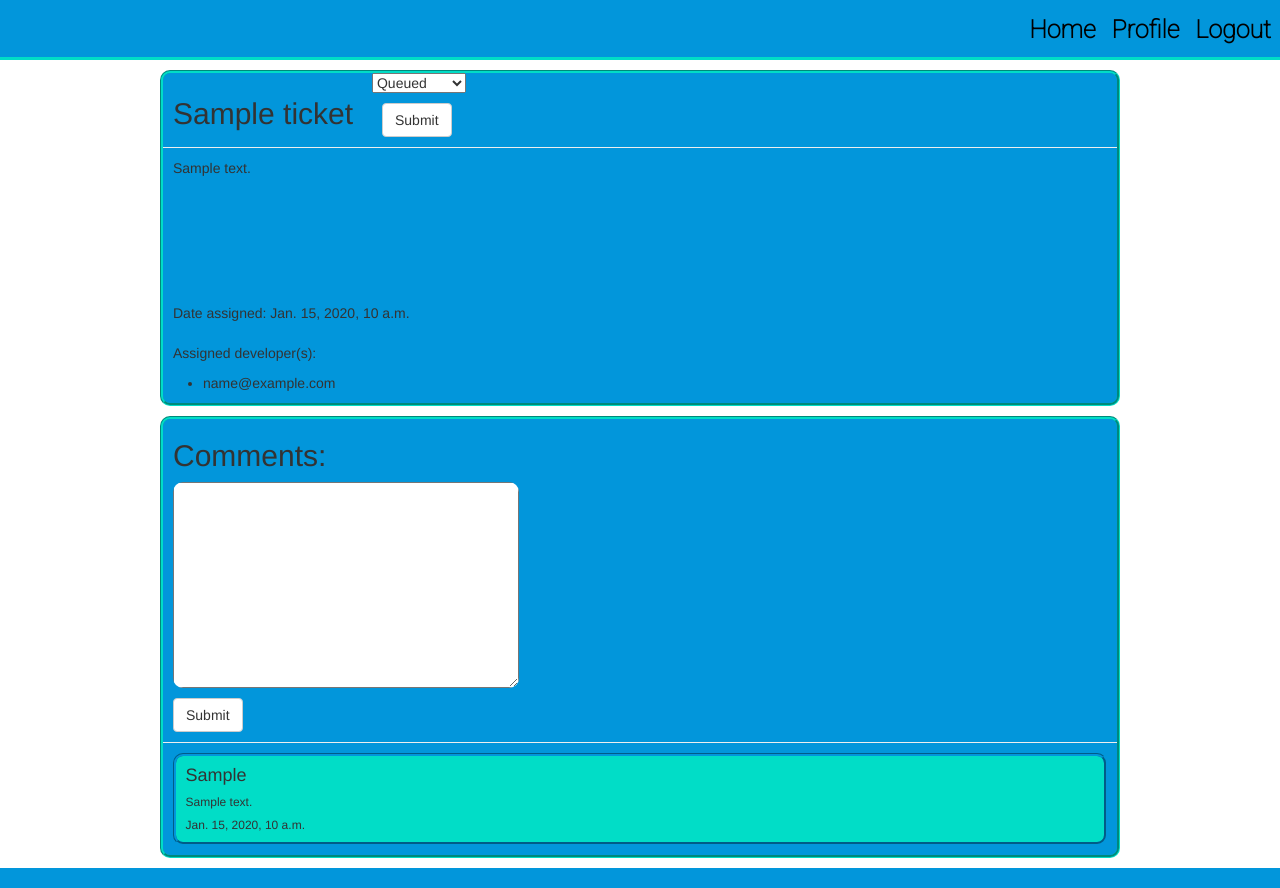
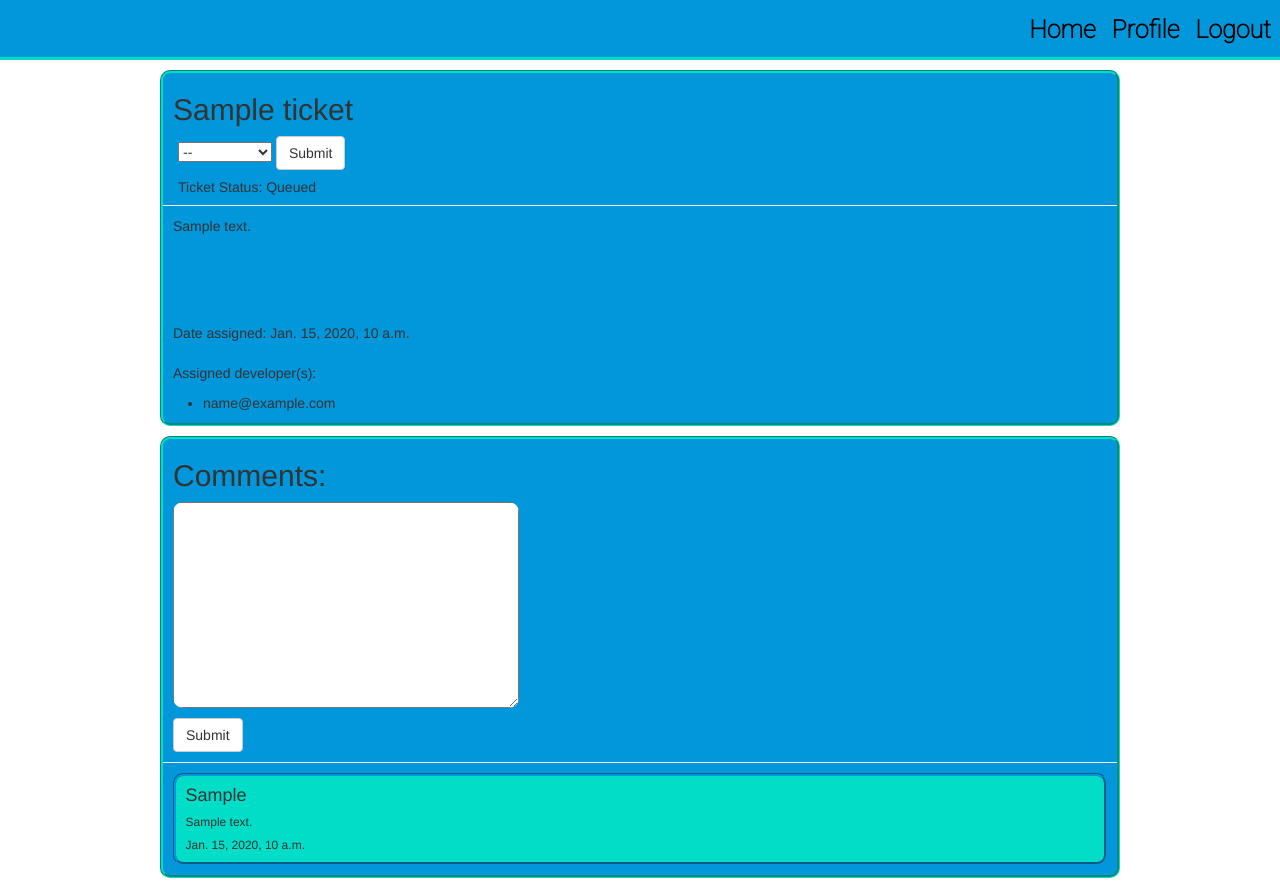
Before and after one commit to implacable/projectManager, a Django app: page /user/ticket/1/ in a window 1280 px wide. Run offline with Django 3.2, Linux system fonts and the light colour scheme; a user stored in the database is signed in; tables that the repository leaves empty hold one stand-in row (values such as "Sample post"); some libraries are stand-ins or nearby versions.

Commit message:
Changing status now works

```diff
--- a/project_ticket/forms.py
+++ b/project_ticket/forms.py
@@ -20,19 +20,6 @@ class AddComment(forms.Form):
 	comment = forms.CharField(widget=forms.Textarea)
 
 
-ticket_statuss = (
-	('Queued', 'Queued'),
-	('In Progress', 'In Progress'),
-	('Testing', 'Testing'),
-	('Completed', 'Completed'),
-	('Back Log', 'Back Log'),
-)
-
-
-class ChangeStatus(forms.Form):
-	status = forms.ChoiceField(choices=ticket_statuss)
-
-
 class AddTicket(forms.Form):
 	ticket = Ticket()
 	name = forms.CharField(label = "Name")
--- a/project_ticket/static/project_ticket/css/ticket_style.css
+++ b/project_ticket/static/project_ticket/css/ticket_style.css
@@ -19,13 +19,13 @@
 	padding-right: 10px;
 }
 
-.header form, h2{
-	display: inline-block;
-}
-
 .header form {
 	padding-left: 15px;
 	padding-top: -10px;
+}
+
+.form_wrapper {
+	display: inline-block;
 }
 
 .comments {
--- a/project_ticket/templates/project_ticket/ticket_detail.html
+++ b/project_ticket/templates/project_ticket/ticket_detail.html
@@ -36,17 +36,25 @@
 								<div class="header">
 									<h2> {{ ticket.name }} </h2>
 
+
+
 									<form action="{% url 'change_status' ticket_id=ticket.id %}" method="POST">
+
+
+										<div class="form_wrapper">
 										{% csrf_token %}
+											<select name="status">
+												<option value="--">--</option>
+												<option value="Queued">Queued</option>
+												<option value="In Progress">In Progress</option>
+												<option value="Testing">Testing</option>
+												<option value="Completed">Completed</option>
+											</select>
 
-										<select name="status">
-											<option value="Queued">Queued</option>
-											<option value="In Progress">In Progress</option>
-											<option value="Testing">Testing</option>
-											<option value="Completed">Completed</option>
-										</select>
+											<input type="submit" value="Submit" class="btn btn-default">
 
-										<p><input type="submit" value="Submit" class="btn btn-default"></p>
+										</div>
+										<h5> Ticket Status: {{ ticket.status}} </h5>
 									</form>
 
 								</div>
--- a/project_ticket/views.py
+++ b/project_ticket/views.py
@@ -1,7 +1,6 @@
 from user_auth.forms import LogIn, CreateUser
 from project_ticket.forms import (EditInfo, EditPassword,
-                                  AddTicket, AddComment,
-                                  ChangeStatus)
+                                  AddTicket, AddComment)
 from project_ticket.models import Project,Ticket,Comment,ActionReport
 from user_auth.models import MyUser
 from project_ticket.models import Project, Ticket
@@ -120,8 +119,6 @@ def ticket_detail(request, ticket_id):
     new_comment = Comment()
     user = request.user
 
-    change_status = ChangeStatus()
-
     if request.method == 'POST':
         form = AddComment(request.POST)
         if form.is_valid():
@@ -138,7 +135,6 @@ def ticket_detail(request, ticket_id):
     context = { 'ticket':ticket,
                 'comments': comments,
                 'form': form,
-                'change_status': change_status,
                 'developers': assigned_devs }
     return render(request, 'project_ticket/ticket_detail.html', context)
 
@@ -146,9 +142,13 @@ def ticket_detail(request, ticket_id):
 def change_ticket_status(request, ticket_id):
     ticket = Ticket.objects.get(pk=ticket_id)
 
+
     new_status = request.POST.get('status')
-    ticket.status = new_status
-    ticket.save()
+    if new_status == "--":
+        pass
+    else:
+        ticket.status = new_status
+        ticket.save()
 
     return HttpResponseRedirect(reverse('ticket_detail', kwargs={ 'ticket_id':ticket.id }))
 
```
